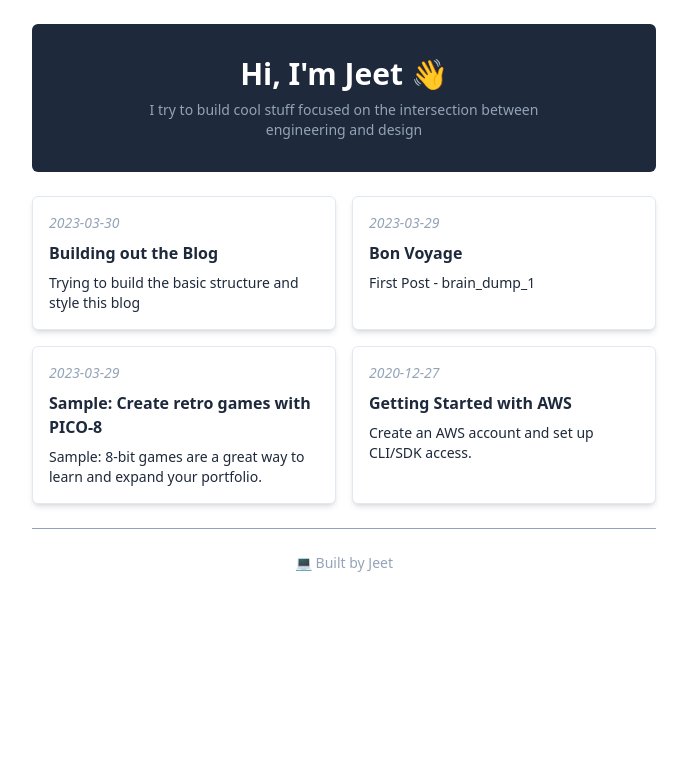
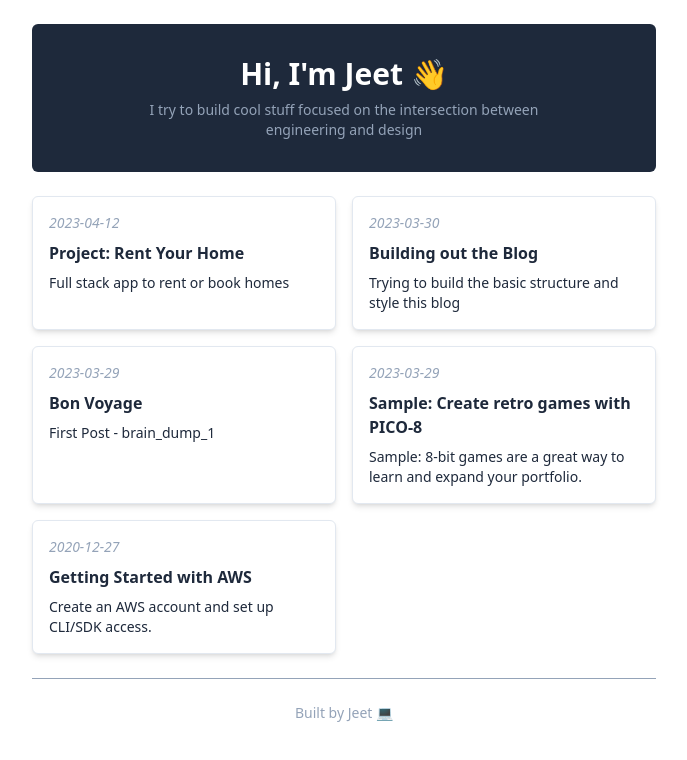
Before and after one commit to jeetch/my-blog, a Next.js app: page / in a window 1280 px wide. Shown: the top 760 px of the page, without its empty margins (296-983 px from the left). Built offline with nearby package versions, Linux system fonts and the light colour scheme.

Commit message:
added new post - rent your place

```diff
--- /dev/null
+++ b/posts/building-the-blog copy.md
@@ -0,0 +1,5 @@
+---
+title: "Building out the Blog"
+subtitle: "Trying to build the basic structure and style this blog"
+date: "2023-03-30"
+---
--- a/posts/building-the-blog.md
+++ b/posts/building-the-blog.md
@@ -1,5 +1,8 @@
 ---
-title: "Building out the Blog"
-subtitle: "Trying to build the basic structure and style this blog"
-date: "2023-03-30"
+title: "Project: Rent Your Home"
+subtitle: "Full stack app to rent or book homes"
+date: "2023-04-12"
 ---
+
+
+Finally completed the project witht he hilp of tutorial from Code with Antonio. Deployed here : https://rent-your-home.vercel.app/
--- a/src/app/layout.tsx
+++ b/src/app/layout.tsx
@@ -22,7 +22,7 @@ export default function RootLayout({
 
   const footer = (
     <footer className="border-t text-sm border-slate-400 mt-6 py-6 text-center text-slate-400">
-      <p>💻 Built by Jeet</p>
+      <p>Built by Jeet 💻</p>
     </footer>
   );
 
```
